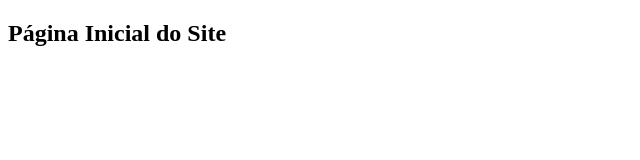
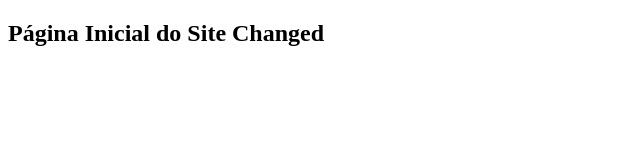
Before and after one commit to marceloatmartins/using_git_easy, a plain HTML site: page index.html in a window 1280 px wide. Shown: the whole page, without its empty margins (0-640 px from the left). Drawn offline with Linux system fonts and the light colour scheme.

Commit message:
Update index.html 1.0 macmar

```diff
--- a/index.html
+++ b/index.html
@@ -6,6 +6,6 @@
     <title>Celke - P+agina Home</title>
 </head>
 <body>
-    <h2>Página Inicial do Site</h2>
+    <h2>Página Inicial do Site Changed</h2>
 </body>
 </html>
```
